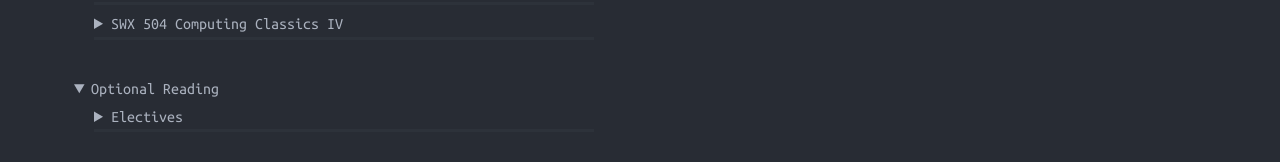
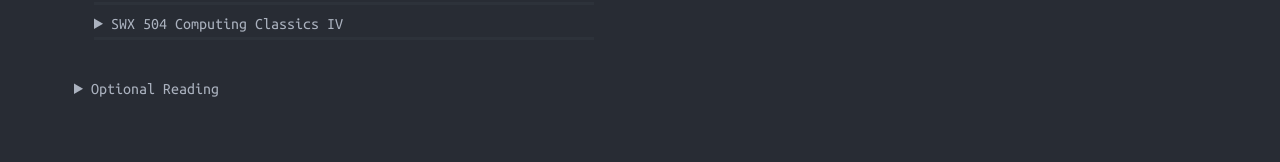
Before and after one commit to caglarturali/caglarturali.github.io.bak, a React (Create React App) app: page /diploma in a window 1280 px wide. Shown: the part 1067-1229 px from the top of the page. Built offline with nearby package versions, Linux system fonts and the light colour scheme.

Commit message:
List optional reading seperately

```diff
--- a/src/data/json/diploma.json
+++ b/src/data/json/diploma.json
@@ -417,13 +417,9 @@
           ]
         }
       ]
-    },
-    {
-      "name": "Optional Reading",
-      "courses": [
-        {
-          "courseName": "Electives",
-          "books": [
+    }
+  ],
+  "optional": [
     {
       "name": "Hello, Startup: A Programmer's Guide to Building Products, Technologies, and Teams",
       "url": "https://www.goodreads.com/book/show/27797542-hello-startup",
@@ -458,7 +454,3 @@
     }
   ]
 }
-      ]
-    }
-  ]
-}
--- a/src/models/DiplomaTypes.ts
+++ b/src/models/DiplomaTypes.ts
@@ -1,6 +1,7 @@
 export declare namespace DiplomaTypes {
   export interface Curriculum {
     terms: Semester[];
+    optional: Book[];
   }
 
   export interface Semester {
--- a/src/views/Diploma/index.tsx
+++ b/src/views/Diploma/index.tsx
@@ -9,6 +9,7 @@ import Container from '../../components/Container';
 import Semester from './components/Semester';
 import { DiplomaTypes, Static } from '../../models';
 import styles from './styles';
+import Book from './components/Semester/Course/Book';
 
 const useStyles = createUseStyles(styles);
 
@@ -19,7 +20,7 @@ export interface DiplomaProps {
 
 const Diploma: React.FC<DiplomaProps> = ({ diplomaData, staticData }) => {
   const classes = useStyles();
-  const { terms } = diplomaData;
+  const { terms, optional } = diplomaData;
   const { diploma: diplomaStatic } = staticData;
 
   return (
@@ -33,10 +34,20 @@ const Diploma: React.FC<DiplomaProps> = ({ diplomaData, staticData }) => {
         <FontAwesomeIcon icon="question-circle" />
       </h2>
       <div className={classes.contents}>
+        {/* Base Curriculum */}
         {terms.map((t) => (
           <Semester semesterData={t} key={t.name} />
         ))}
+
+        {/* Optional Reading */}
+        <details className={classes.optional}>
+          <summary>Optional Reading</summary>
+          {optional.map((book) => (
+            <Book bookData={book} key={book.name} />
+          ))}
+        </details>
       </div>
+
       <ReactTooltip />
     </Container>
   );
--- a/src/views/Diploma/styles.ts
+++ b/src/views/Diploma/styles.ts
@@ -27,4 +27,9 @@ export default {
       },
     },
   },
+  optional: {
+    '&>li': {
+      marginLeft: '20px',
+    },
+  },
 } as Styles;
```
Also changed, not shown: 1 other file (tests, documents, lock files or other folders). Lines whose indentation alone changed are shown as unchanged.
